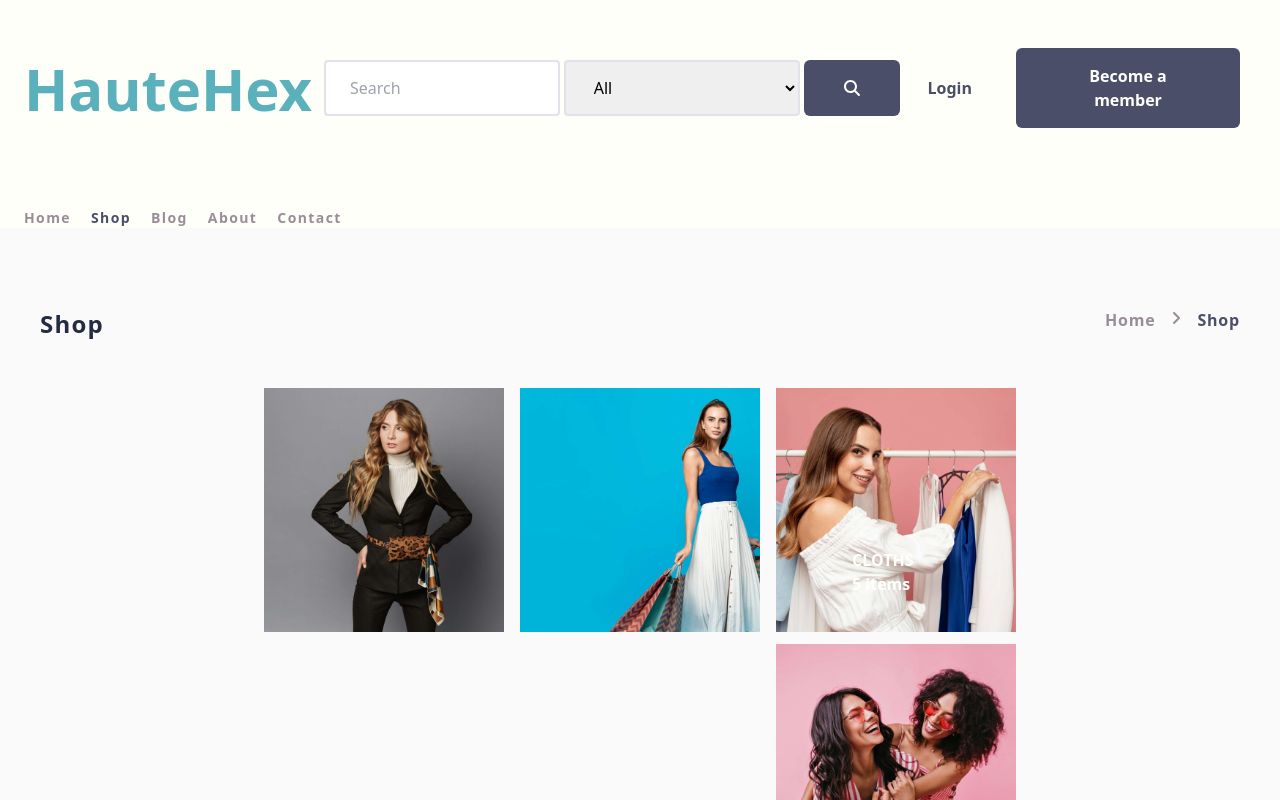
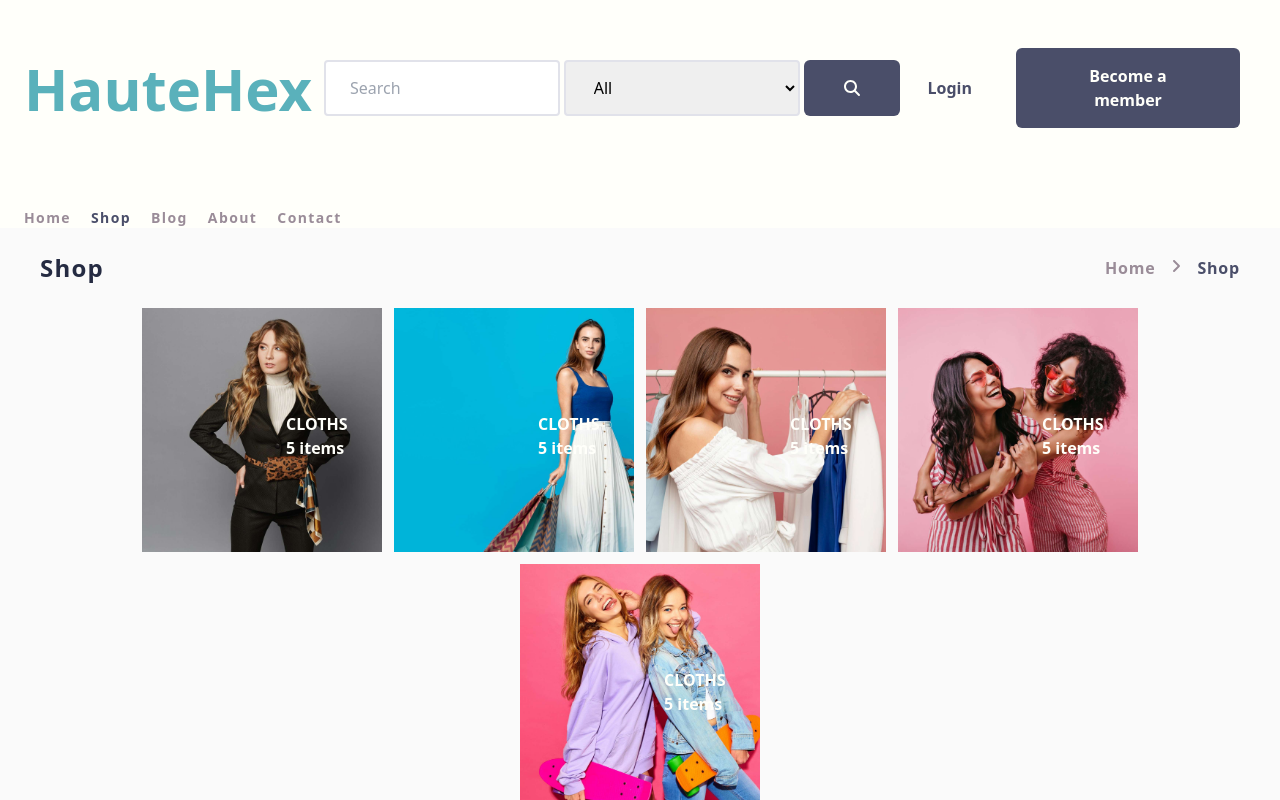
Before and after one commit to goksubilge/hautehex-e-comm, a React (Vite) app: page /shop in a window 1280 px wide. Shown: the top 800 px of the page. Built offline with nearby package versions, Linux system fonts and the light colour scheme.

Commit message:
edit css ShopCardBTwo + Data

```diff
--- a/src/components/ShopCardBTwo.jsx
+++ b/src/components/ShopCardBTwo.jsx
@@ -2,25 +2,23 @@ import ShopCardBTwo1 from "/images/ShopCardBTwo1.jpeg";
 import ShopCardBTwo2 from "/images/ShopCardBTwo2.jpeg";
 import ShopCardBTwo3 from "/images/ShopCardBTwo3.jpeg";
 import ShopCardBTwo4 from "/images/ShopCardBTwo4.jpeg";
+import ShopCardBTwo5 from "/images/ShopCardBTwo5.jpeg";
+
 import { NavLink } from "react-router-dom";
-
 import { FontAwesomeIcon } from "@fortawesome/react-fontawesome";
 import { faAngleRight } from "@fortawesome/free-solid-svg-icons";
 
 function ShopCardBTwo() {
   return (
-    <section
-      className="bg-[#FAFAFA] px-10 py-20"
-      aria-label="editors-pick-section"
-    >
+    <section className="bg-[#FAFAFA] px-10" aria-label="editors-pick-section">
       <div
-        className="flex justify-between gap-3 pb-12"
+        className="flex flex-col md:flex-row items-center md:justify-between gap-8 py-6 "
         aria-label="editors-pick-title"
       >
-        <h3 id="shopcardbtwo" className="tracking-wider">
+        <h3 id="shopcardbtwo" className="tracking-wider py-6 md:py-0">
           Shop
         </h3>
-        <div className="text-mainSpace-grey flex gap-4 items-baseline font-bold tracking-wider">
+        <div className="text-mainSpace-grey flex gap-4 py-3 md:py-0 items-baseline font-bold tracking-wider">
           <NavLink exact to="/">
             Home
           </NavLink>
@@ -30,9 +28,10 @@ function ShopCardBTwo() {
           </NavLink>
         </div>
       </div>
+
       <div
-        aria-label="editors-pick-cards"
-        className="flex flex-wrap gap-4 justify-center "
+        aria-label="editors-pick-inner-card"
+        className="flex flex-wrap justify-center gap-3"
       >
         <div aria-label="editors-pick-card" className="relative gap-3">
           <img
@@ -42,7 +41,7 @@ function ShopCardBTwo() {
           />
           <div
             aria-label="editors-pick-card-title"
-            className="absolute bottom-6 left-7 font-bold px-12 py-3 "
+            className="absolute bottom-20 left-24 font-bold px-12 py-3 "
           >
             <span className="text-textPapayas-white">
               CLOTHS<p>5 items</p>
@@ -58,7 +57,7 @@ function ShopCardBTwo() {
           />
           <div
             aria-label="editors-pick-card-title"
-            className="absolute bottom-6 left-7 font-bold px-12 py-3"
+            className="absolute bottom-20 left-24 font-bold px-12 py-3"
           >
             <span className="text-textPapayas-white">
               CLOTHS<p>5 items</p>
@@ -66,10 +65,6 @@ function ShopCardBTwo() {
           </div>
         </div>
 
-        <div
-          aria-label="editors-pick-inner-card"
-          className="flex flex-col gap-3"
-        >
         <div aria-label="editors-pick-card" className="relative gap-3">
           <img
             className="w-[325px] md:w-[240px] h-[250px] md:h-[244px] object-cover"
@@ -78,7 +73,7 @@ function ShopCardBTwo() {
           />
           <div
             aria-label="editors-pick-card-title"
-              className="absolute bottom-6 left-7 font-bold px-12 py-3 "
+            className="absolute bottom-20 left-24 font-bold px-12 py-3 "
           >
             <span className="text-textPapayas-white">
               CLOTHS<p>5 items</p>
@@ -93,12 +88,26 @@ function ShopCardBTwo() {
           />
           <div
             aria-label="editors-pick-card-title"
-              className="absolute bottom-6 left-7 font-bold px-12 py-3 "
+            className="absolute bottom-20 left-24 font-bold px-12 py-3 "
           >
             <span className="text-textPapayas-white">
               CLOTHS<p>5 items</p>
             </span>
           </div>
+        </div>
+        <div aria-label="editors-pick-card" className="relative gap-3">
+          <img
+            className="w-[325px] md:w-[240px] h-[250px] md:h-[244px] object-cover"
+            src={ShopCardBTwo5}
+            alt="Kids Photo"
+          />
+          <div
+            aria-label="editors-pick-card-title"
+            className="absolute bottom-20 left-24 font-bold px-12 py-3 "
+          >
+            <span className="text-textPapayas-white">
+              CLOTHS<p>5 items</p>
+            </span>
           </div>
         </div>
       </div>
--- /dev/null
+++ b/src/mocks/ShopCardBTwoData.jsx
@@ -0,0 +1,57 @@
+import ShopCardBTwo1 from "/images/ShopCardBTwo1.jpeg";
+import ShopCardBTwo2 from "/images/ShopCardBTwo2.jpeg";
+import ShopCardBTwo3 from "/images/ShopCardBTwo3.jpeg";
+import ShopCardBTwo4 from "/images/ShopCardBTwo4.jpeg";
+import ShopCardBTwo5 from "/images/ShopCardBTwo5.jpeg";
+
+const ShopCardBTwoData = () => {
+  return [
+    {
+      id: 0,
+      picture: ShopCardBTwo1,
+      title: "MEN",
+      description: "Cloths",
+      emptyInfo: "5 Items",
+      price1: "$16.48",
+      price2: "$10.48",
+    },
+    {
+      id: 1,
+      picture: ShopCardBTwo2,
+      title: "WOMEN",
+      description: "Cloths",
+      emptyInfo: "5 Items",
+      price1: "$16.48",
+      price2: "$10.48",
+    },
+    {
+      id: 2,
+      picture: ShopCardBTwo3,
+      title: "ACCESSORIES",
+      description: "Cloths",
+      emptyInfo: "5 Items",
+      price1: "$16.48",
+      price2: "$10.48",
+    },
+    {
+      id: 3,
+      picture: ShopCardBTwo4,
+      title: "KIDS",
+      description: "Cloths",
+      emptyInfo: "5 Items",
+      price1: "$16.48",
+      price2: "$10.48",
+    },
+    {
+      id: 4,
+      picture: ShopCardBTwo5,
+      title: "KIDS",
+      description: "Cloths",
+      emptyInfo: "5 Items",
+      price1: "$16.48",
+      price2: "$10.48",
+    },
+  ];
+};
+
+export default ShopCardBTwoData;
```
Also changed, not shown: public/images/ShopCardBTwo5.jpeg (added). Lines whose indentation alone changed are shown as unchanged.
